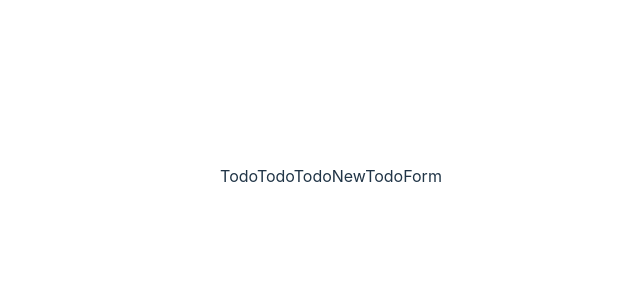
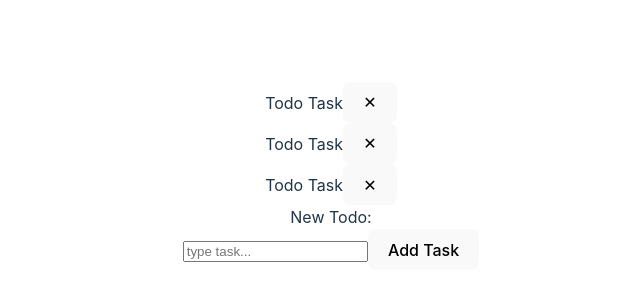
Before and after one commit to Sammeeey/mern-todo, a React (Vite) app: page / in a window 1280 px wide. Shown: the part 224-524 px from the top of the page, without its empty margins (309-949 px from the left). Built offline with nearby package versions, Linux system fonts and the light colour scheme.

Commit message:
add basic styles

```diff
--- a/src/NewTodoForm.jsx
+++ b/src/NewTodoForm.jsx
@@ -4,7 +4,9 @@ function NewTodoForm() {
 
   return (
     <>
-    NewTodoForm
+    <label htmlFor="todoTask" style={{display: 'block'}}>New Todo:</label>
+    <input type="text" name="todoTask" id="todoTask" placeholder="type task..."/>
+    <button type="submit">Add Task</button>
     </>
   )
 }
--- a/src/Todo.jsx
+++ b/src/Todo.jsx
@@ -4,7 +4,10 @@ function Todo() {
 
   return (
     <>
-    Todo
+    <div>
+    <span>Todo Task</span>
+    <button type="button">&#10005;</button>
+    </div>
     </>
   )
 }
```
